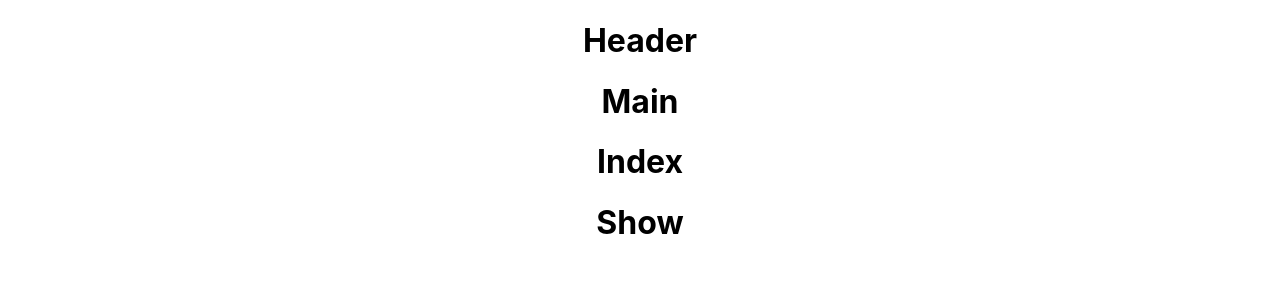
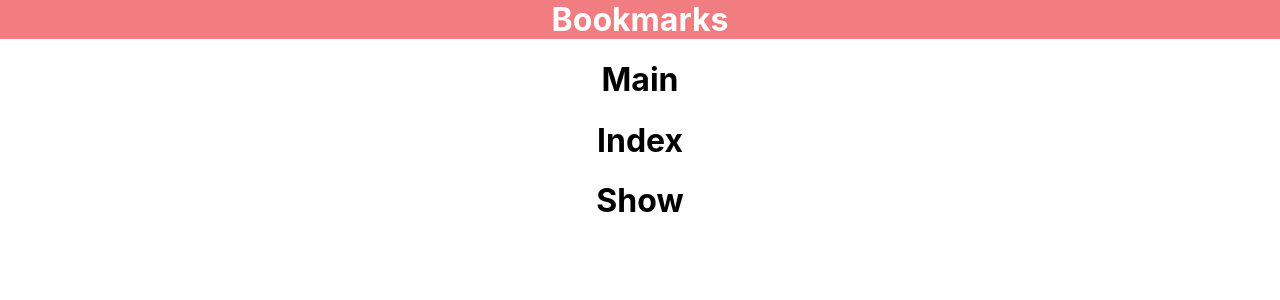
Before and after one commit to dflores23/bookmark-frontend, a React (Create React App) app: page / in a window 1280 px wide. Shown: the top 300 px of the page. Built offline with nearby package versions, Linux system fonts and the light colour scheme.

Commit message:
added a class to header and styled it

```diff
--- a/src/components/Header.js
+++ b/src/components/Header.js
@@ -2,7 +2,7 @@
 
 function Header(props) {
     return (
-        <h1>Header</h1>
+        <h1 className="header">Bookmarks</h1>
     )
 }
 
--- a/src/index.css
+++ b/src/index.css
@@ -11,3 +11,10 @@ code {
   font-family: source-code-pro, Menlo, Monaco, Consolas, 'Courier New',
     monospace;
 }
+
+.header {
+    color: white;
+	  margin: 0;
+	  text-align: center;
+    background-color: #f17d80;
+}
--- a/src/index.js
+++ b/src/index.js
@@ -6,6 +6,7 @@ import reportWebVitals from "./reportWebVitals";
 
 import { BrowserRouter as Router } from "react-router-dom";
 //this is not a test
+// test test
 ReactDOM.render(
   <Router>
     <React.StrictMode>
```
